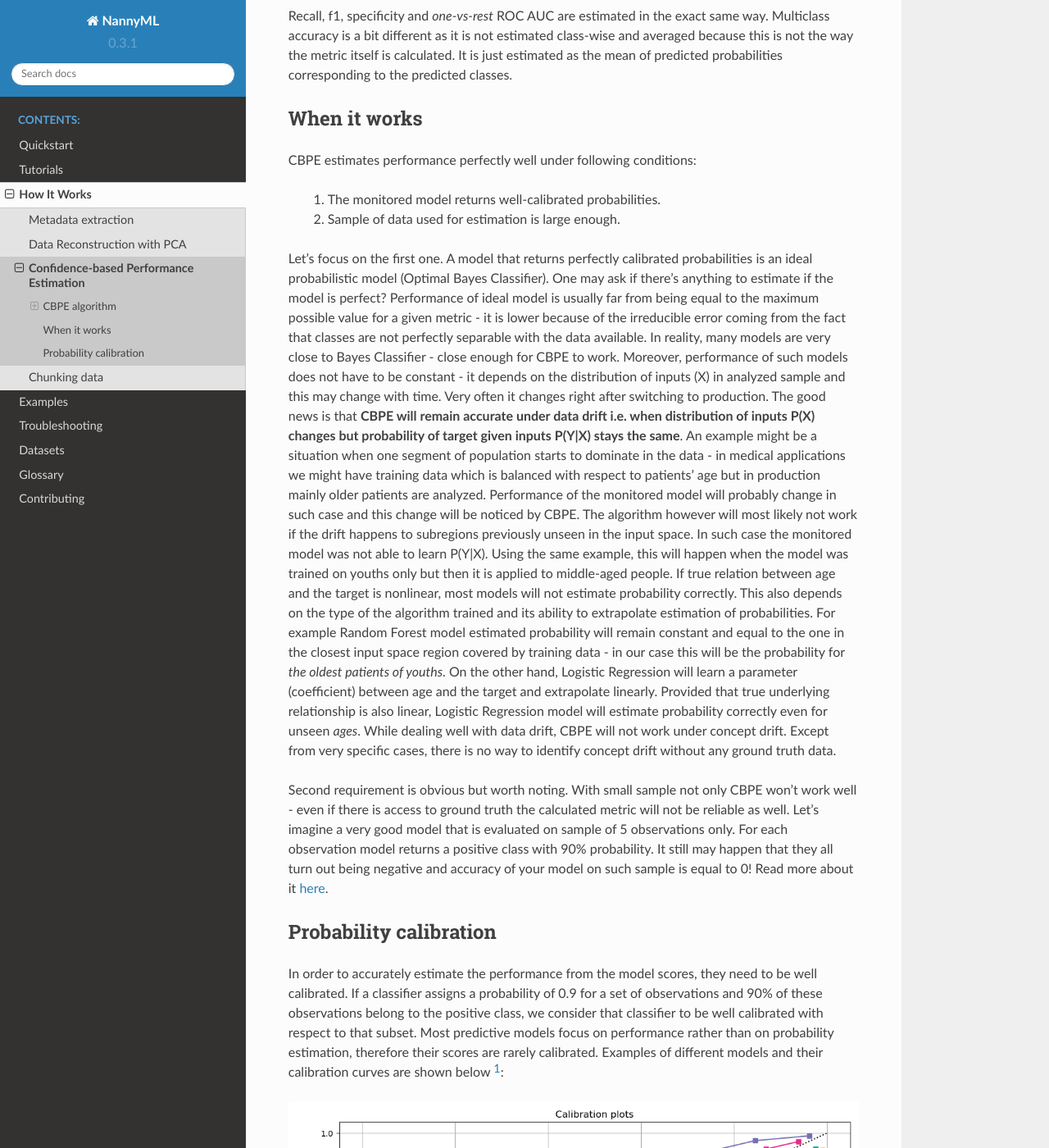
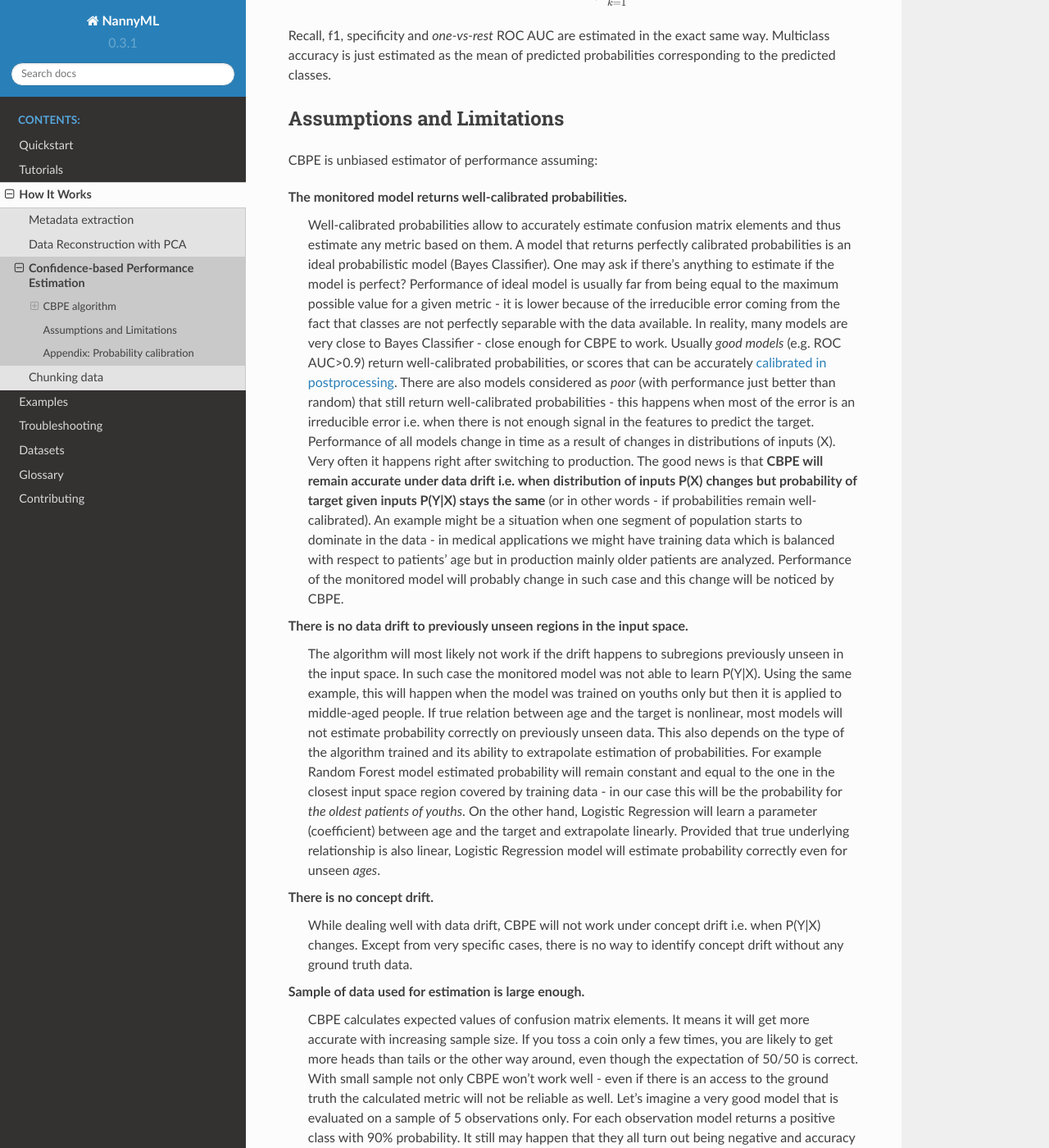
Before and after one commit to NannyML/nannyml, a Sphinx documentation site: the page built from docs/how_it_works/performance_estimation.rst, in a window 1280 px wide and 1400 px high, scrolled down 3945 px. Shown: the whole window at 82% size. Built offline with Sphinx 7.4.7 and the Read the Docs theme 2.0.0, drawn with Linux system fonts in a browser that asks for light colours; pages that are not in the unit, such as notebooks, are missing from menus; some of the changed text lies outside the part shown.

Commit message:
update CBPE how it works after WK feedback

```diff
--- a/docs/how_it_works/performance_estimation.rst
+++ b/docs/how_it_works/performance_estimation.rst
@@ -8,8 +8,9 @@ This page describes the algorithms that NannyML uses to estimate monitored model
 that NannyML takes advantage of the confidence accompanying the prediction. For
 classifiers, this confidence is expressed by the probability that an observation belongs to a class.
 These probabilities are then used to estimate a value of selected performance evaluation metric for a set of
-observations. Given well-calibrated probabilities and large enough set of observations,
-CBPE returns accurate estimation of performance metric value.
+observations. Provided that the monitored model returns well-calibrated probabilities (or probabilities that can
+:ref:`get well-calibrated in post processing <cbpe_probability_calibration>`) and large enough set of observations,
+:ref:`CBPE returns accurate estimation of performance metric value<performance-estimation-deep-dive-limitations>`.
 
 --------------
 CBPE algorithm
@@ -23,8 +24,8 @@ probability prediction (sometimes referred to as score). The score provides info
 prediction. A rule of thumb is that, the closer the score is to its lower or upper limit (usually 0 and 1), the higher
 the probability that the classifier's prediction is correct. When this score is an actual probability, it can be
 directly used to estimate the probability of making an error. For instance, imagine a high-performing model which,
-for a large set of observations, returns a prediction of 1 (positive class) with probability of 0.9. It means that
-for approximately 90% of these observations, the model is correct while for the other 10% the model is wrong.
+for a large set of observations, returns a prediction of 1 (positive class) with a probability of 0.9. It means that
+for approximately 90% of these observations, the model is correct, while for the other 10% the model is wrong.
 Assuming properly calibrated probabilities, confusion matrix elements can be estimated and then used to calculate any
 performance metric. Algorithms for estimating one of the simplest metrics (accuracy) and of the most complex (AUROC) are
 described below. Common notation used in the sections below is the following:
@@ -189,56 +190,72 @@ are not binary anymore and take one of :math:`c` values.
         .. math::
             {precision} = \frac{1}{c} \sum_{k=1}^{c} {precision}_{k}
 
-Recall, f1, specificity and *one-vs-rest* ROC AUC are estimated in the exact same way. Multiclass accuracy is a bit
-different as it is not estimated class-wise and averaged because this is not the way the metric itself is calculated.
-It is just estimated as the mean of predicted probabilities corresponding to the predicted classes.
+Recall, f1, specificity and *one-vs-rest* ROC AUC are estimated in the exact same way. Multiclass accuracy is
+just estimated as the mean of predicted probabilities corresponding to the predicted classes.
 
 
 .. _performance-estimation-deep-dive-limitations:
 
--------------
-When it works
--------------
+---------------------------
+Assumptions and Limitations
+---------------------------
 
-CBPE estimates performance perfectly well under following conditions:
+CBPE is unbiased estimator of performance assuming:
 
-    1. The monitored model returns well-calibrated probabilities.
+**The monitored model returns well-calibrated probabilities.**
+    Well-calibrated probabilities allow to accurately estimate confusion matrix elements and thus estimate any metric
+    based on them. A model that returns perfectly calibrated probabilities
+    is an ideal probabilistic model (Bayes Classifier). One may ask if there's anything to estimate if the model is perfect?
+    Performance of ideal model is usually far from being equal to the maximum possible value for a given metric - it is
+    lower because of the irreducible error coming from the fact that classes are not perfectly separable with the data available. In
+    reality, many models are very close to Bayes Classifier - close enough for CBPE to work. Usually *good models*
+    (e.g. ROC AUC>0.9) return well-calibrated probabilities, or scores that can be accurately
+    :ref:`calibrated in postprocessing<cbpe_probability_calibration>`. There are also models considered as *poor*
+    (with performance just better than random) that still return well-calibrated probabilities - this happens when
+    most of the error is an irreducible error i.e. when there is not enough signal in the features to predict the target.
+    Performance of all models change in time as a result of changes in distributions of inputs (X).
+    Very often it happens right after switching to production.
+    The good news is that **CBPE will remain accurate under data drift i.e. when distribution of inputs P(X) changes but
+    probability of target given inputs P(Y|X) stays the same** (or in other words - if probabilities remain
+    well-calibrated). An example might be a situation when one segment of population starts to dominate in
+    the data - in medical applications we might have training data which is balanced with respect to patients' age
+    but in production mainly older patients are analyzed. Performance of the monitored model will probably change in such
+    case and this change will be noticed by CBPE.
+
+**There is no data drift to previously unseen regions in the input space.**
+    The algorithm will most likely not work if
+    the drift happens to subregions previously unseen in the input
+    space. In such case the monitored  model was not able to learn P(Y|X). Using
+    the same example, this will happen when the model was trained on youths only but then it is applied to middle-aged people. If true relation
+    between age and the target is nonlinear, most models will not estimate probability correctly on previously unseen data.
+    This also depends on the type of the algorithm trained and its ability to extrapolate estimation of probabilities. For example Random Forest
+    model estimated probability will remain constant and equal to the one in the closest input space region covered by training
+    data - in our case this will be the probability for *the oldest patients of youths*. On the other hand, Logistic
+    Regression will learn a parameter (coefficient) between age and the target and extrapolate linearly. Provided that true
+    underlying relationship is also linear, Logistic Regression model will estimate probability correctly even for unseen
+    *ages*.
 
 
-    2. Sample of data used for estimation is large enough.
+**There is no concept drift**.
+    While dealing well with data drift, CBPE will not work under concept drift i.e. when
+    P(Y|X) changes. Except
+    from very specific cases, there is no way to identify concept drift without any ground truth data.
 
-Let's focus on the first one. A model that returns perfectly calibrated probabilities is an ideal probabilistic model
-(Optimal Bayes Classifier). One may ask if there's anything to estimate if the model is perfect?
-Performance of ideal model is usually far from being equal to the maximum possible value for a given metric - it is
-lower because of the irreducible error coming from the fact that classes are not perfectly separable with the data available. In
-reality, many models are very close to Bayes Classifier - close enough for CBPE to work.
-Moreover, performance of such models does not have to be constant - it depends on the distribution of inputs
-(X) in analyzed sample and this may change with time. Very often it changes right after switching to production.
-The good news is that **CBPE will remain accurate under data drift i.e. when distribution of inputs P(X) changes but
-probability of target given inputs P(Y|X) stays the same**. An example might be a situation when one segment of population starts to dominate in
-the data - in medical applications we might have training data which is balanced with respect to patients' age
-but in production mainly older patients are analyzed. Performance of the monitored model will probably change in such
-case and this change will be noticed by CBPE. The algorithm however will most likely not work if the drift happens to
-subregions previously unseen in the input space. In such case the monitored  model was not able to learn P(Y|X). Using
-the same example, this will happen when the model was trained on youths only but then it is applied to middle-aged people. If true relation
-between age and the target is nonlinear, most models will not estimate probability correctly. This also depends on the
-type of the algorithm trained and its ability to extrapolate estimation of probabilities. For example Random Forest
-model estimated probability will remain constant and equal to the one in the closest input space region covered by training
-data - in our case this will be the probability for *the oldest patients of youths*. On the other hand, Logistic
-Regression will learn a parameter (coefficient) between age and the target and extrapolate linearly. Provided that true
-underlying relationship is also linear, Logistic Regression model will estimate probability correctly even for unseen
-*ages*. While dealing well with data drift, CBPE will not work under concept drift. Except from very specific cases,
-there is no way to identify concept drift without any ground truth data.
+**Sample of data used for estimation is large enough.**
+    CBPE calculates expected values of confusion matrix elements. It means it will get more accurate with increasing
+    sample size. If you toss a coin only a few times, you are likely to get more heads than tails or the other way
+    around, even though the expectation of 50/50 is correct. With small sample not only CBPE won't work well - even
+    if there is an access to the ground truth the calculated metric will not be reliable as well. Let's imagine a very
+    good model that is evaluated on a sample of 5 observations only. For each observation model returns a positive class
+    with 90% probability. It still may happen that they all turn out being negative and accuracy of your model on such sample is equal to 0!
+    Read more about it :ref:`here<chunk-data-minimum-chunk>`.
 
-Second requirement is obvious but worth noting. With small sample not only CBPE won't work well - even if there is
-access to ground truth the calculated metric will not be reliable as well. Let's imagine a very good model that is
-evaluated on sample of 5 observations only. For each observation model returns a positive class with 90% probability.
-It still may happen that they all turn out being negative and accuracy of your model on such sample is equal to 0!
-Read more about it :ref:`here<chunk-data-minimum-chunk>`.
 
------------------------
-Probability calibration
------------------------
+.. _cbpe_probability_calibration:
+
+---------------------------------
+Appendix: Probability calibration
+---------------------------------
 
 In order to accurately estimate the performance from the model scores, they need to be well calibrated. If a classifier assigns a probability of 0.9 for a set of observations and 90% of these observations belong to the positive class, we consider that classifier to be well calibrated with respect to that subset. Most predictive models focus on performance rather than on probability estimation, therefore their scores are rarely calibrated.
 Examples of different models and their calibration curves are shown below [1]_:
```
Also changed, not shown: other parts of docs/how_it_works/performance_estimation.rst (+1 -1 lines).
